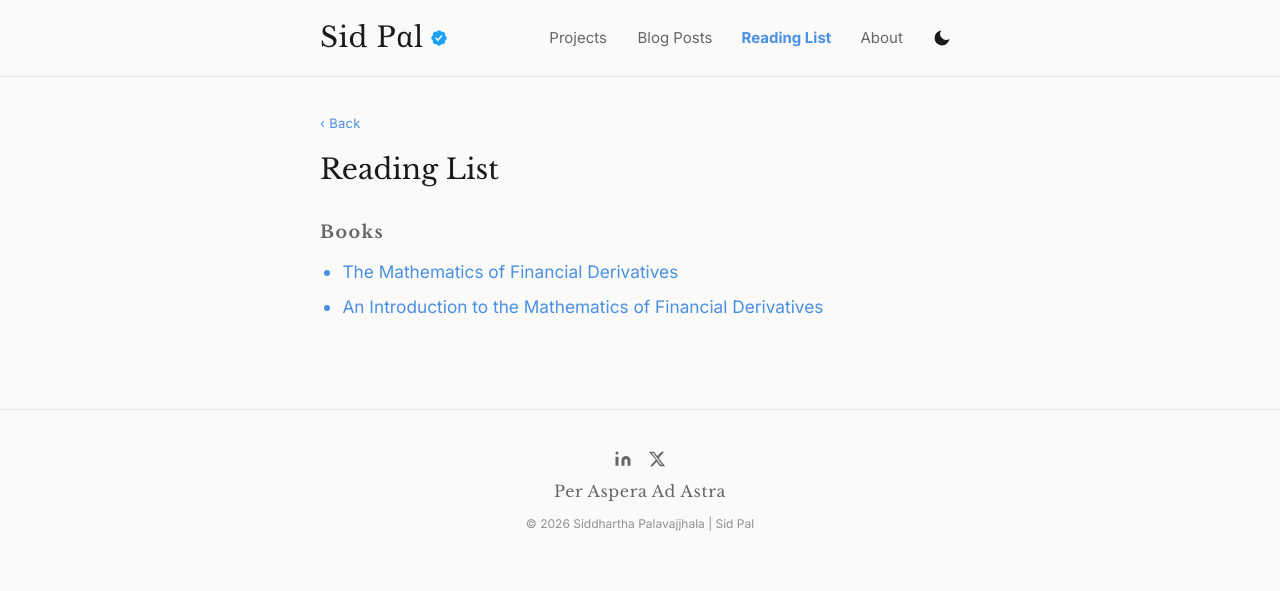
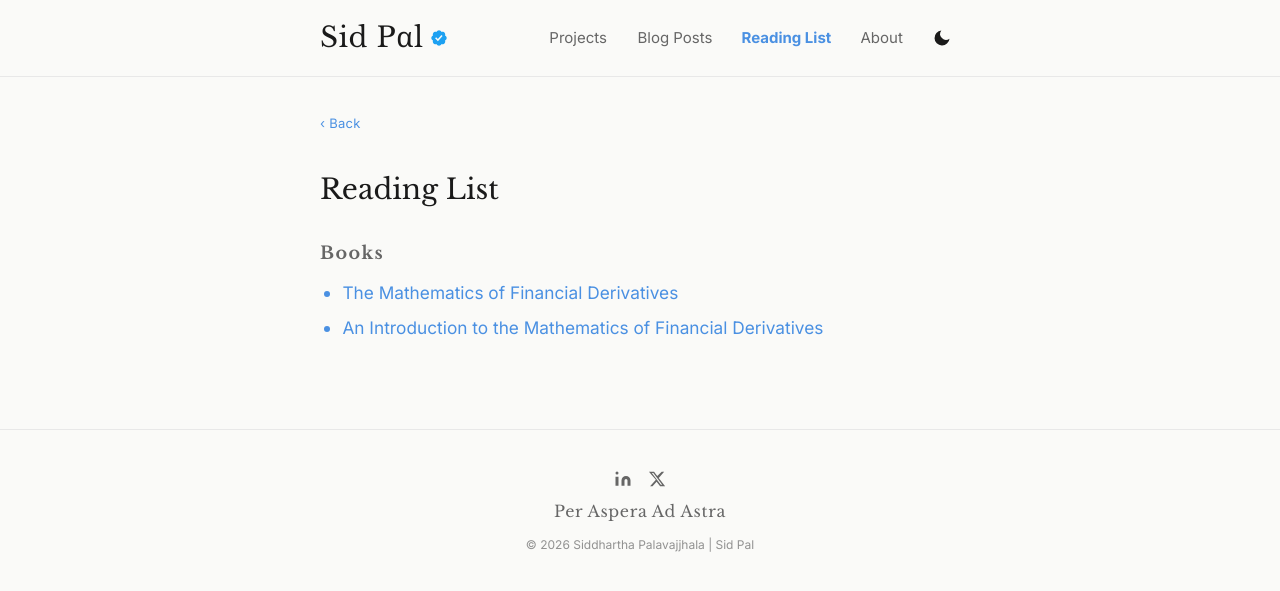
Before and after one commit to sidsince95/sidsince95.github.io, a Jekyll site: the page built from reading-list/index.md, in a window 1280 px wide. Shown: the top 591 px of the page. Built offline with Jekyll 4.4.1, drawn with Linux system fonts in a browser that asks for light colours.

Commit message:
refine back link, nav active state, and toggle cursor
Co-Authored-By: Claude Sonnet 4.6 <noreply@anthropic.com>

```diff
--- a/assets/css/style.css
+++ b/assets/css/style.css
@@ -130,11 +130,12 @@ body {
   background-color: var(--hover-color); transition: width 0.2s ease;
 }
 
-.nav-link.active { color: var(--hover-color); font-weight: 700; }
+.nav-link.active { color: var(--hover-color); font-weight: 700; text-decoration: none; }
+.nav-link.active::after { width: 0; }
 
 /* Toggle */
 .theme-toggle {
-  background: none; border: none; cursor: pointer; padding: 8px;
+  background: none; border: none; padding: 8px;
   display: flex; align-items: center; justify-content: center;
   color: var(--text-color); transition: all 0.3s ease;
   border-radius: 50%; width: 36px; height: 36px;
@@ -304,9 +305,11 @@ footer {
 
 .back-link {
   display: inline-block; font-size: 13px; font-family: var(--font-main);
-  color: var(--hover-color); text-decoration: none; margin-bottom: 1.2rem; letter-spacing: 0.02em;
+  color: var(--hover-color); text-decoration: none; margin-bottom: 2.5rem; letter-spacing: 0.02em;
 }
-.back-link:hover { color: #D97757; }
+.back-link:hover { color: #D97757; text-decoration: none; }
+.back-chevron { display: inline-block; transition: transform 0.2s ease; }
+.back-link:hover .back-chevron { transform: translateX(-3px); }
 
 /* --- PAGE ENTRY ANIMATION --- */
 @keyframes fadeUp {
--- a/reading-list/index.md
+++ b/reading-list/index.md
@@ -5,7 +5,7 @@ title: Reading List
 
 <div class="reading-list-page">
 
-<a href="/" class="back-link">&#8249; Back</a>
+<a href="/" class="back-link"><span class="back-chevron">&#8249;</span> Back</a>
 
 <h1>Reading List</h1>
 
```
